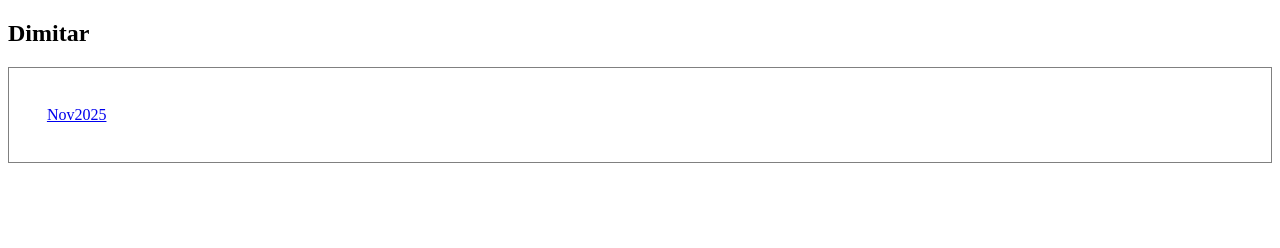
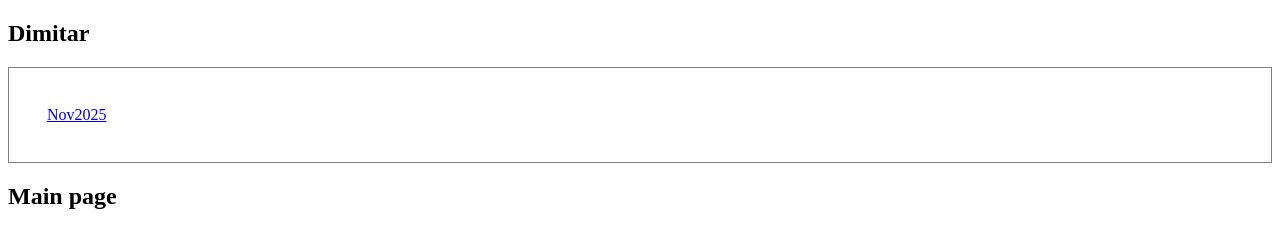
Before and after one commit to Dimitarw/Dimitarw.github.io, a plain HTML site: page index.html in a window 1280 px wide. Drawn offline with Linux system fonts and the light colour scheme.

Commit message:
main element

```diff
--- a/index.html
+++ b/index.html
@@ -12,5 +12,8 @@
 
         <a href="halvkurs">Nov2025</a>
     </nav>
+    <main>
+        <h2>Main page</h2>
+    </main>
 </body>
 </html>
```
